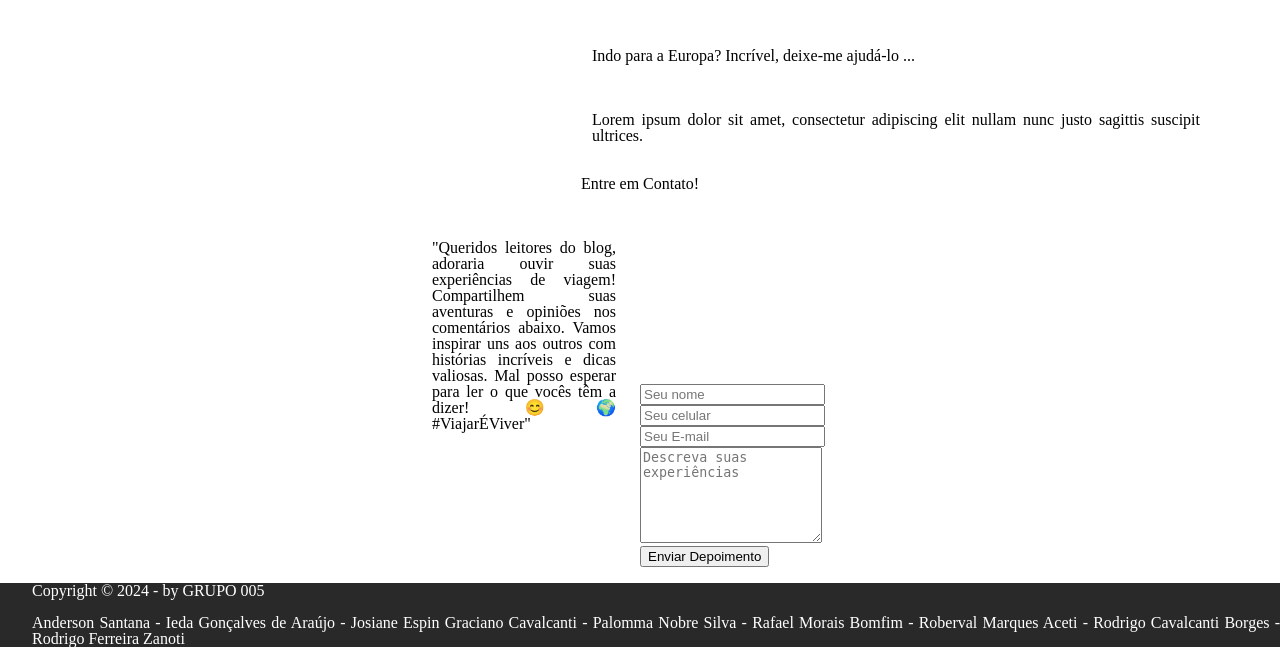
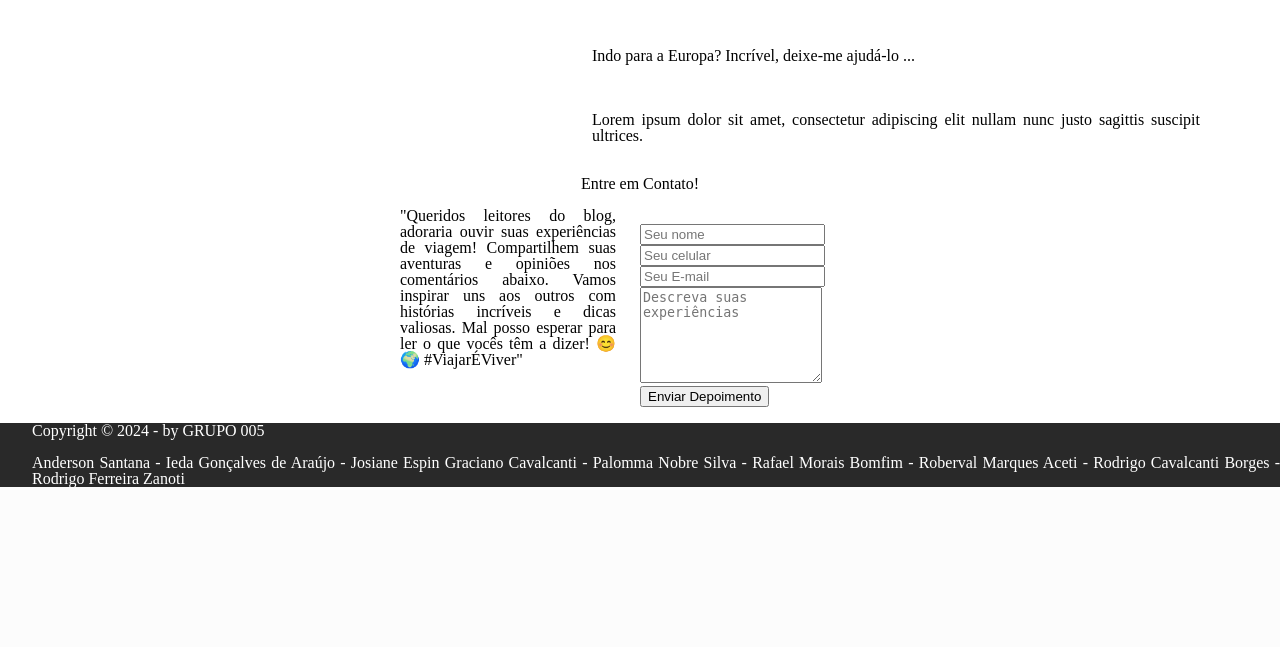
Before and after one commit to oRodrigoBorges/Projeto-Integrador-Univesp-II, a Flask app: page / in a window 1280 px wide. Shown: the part 3135-3782 px from the top of the page. After the commit the page ends 3622 px from the top, so only its background shows below. Run offline with Flask 3, Linux system fonts and the light colour scheme; some web fonts are replaced.

Commit message:
Update index.css

```diff
--- a/static/css/index.css
+++ b/static/css/index.css
@@ -170,8 +170,8 @@ header h1 {
 .sectionContainerEntreEmContato {
     display: grid;
     justify-content: center;
-    grid-template-columns: 15em 15em;
-    grid-template-rows: 3em 10em;
+    grid-template-columns: 17em 17em;
+    grid-template-rows: 1em 2em;
     grid-template-areas:
       "h2EntreEmContato h2EntreEmContato"
       "pEntreEmContato formEntreEmContato";
```
